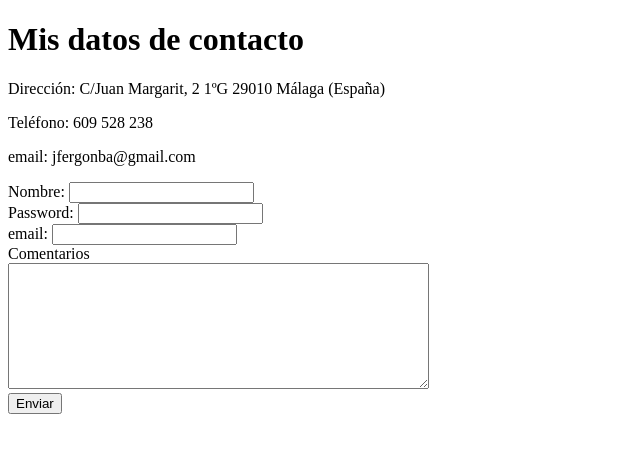
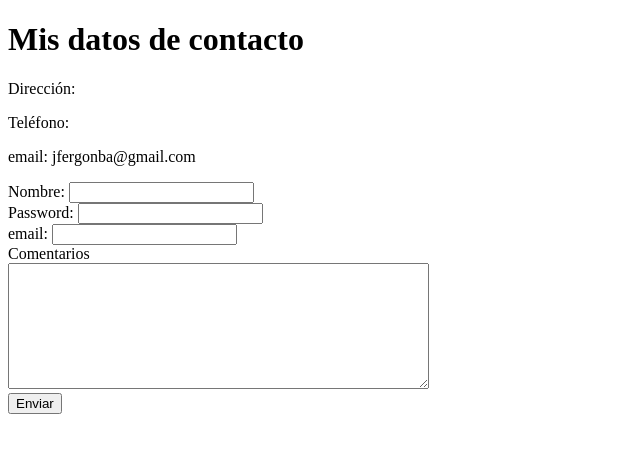
Before and after one commit to Capricano/test, a plain HTML site: page contacto.html in a window 1280 px wide. Shown: the whole page, without its empty margins (0-640 px from the left). Drawn offline with Linux system fonts and the light colour scheme.

Commit message:
Add files via upload

```diff
--- a/contacto.html
+++ b/contacto.html
@@ -10,8 +10,8 @@
 
 <body>
   <h1>Mis datos de contacto</h1>
-  <p>Dirección: C/Juan Margarit, 2 1ºG 29010 Málaga (España)</p>
-  <p>Teléfono: 609 528 238</p>
+  <p>Dirección: </p>
+  <p>Teléfono: </p>
   <p>email: jfergonba@gmail.com</p>
 
   <form action="mailto:jfergonba@gmail.com" method="post" enctype="text/plain">
```
